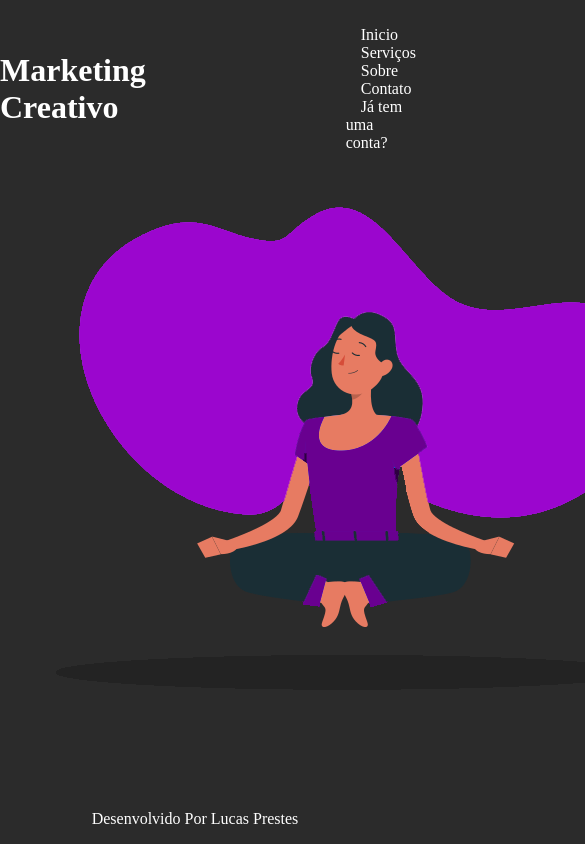
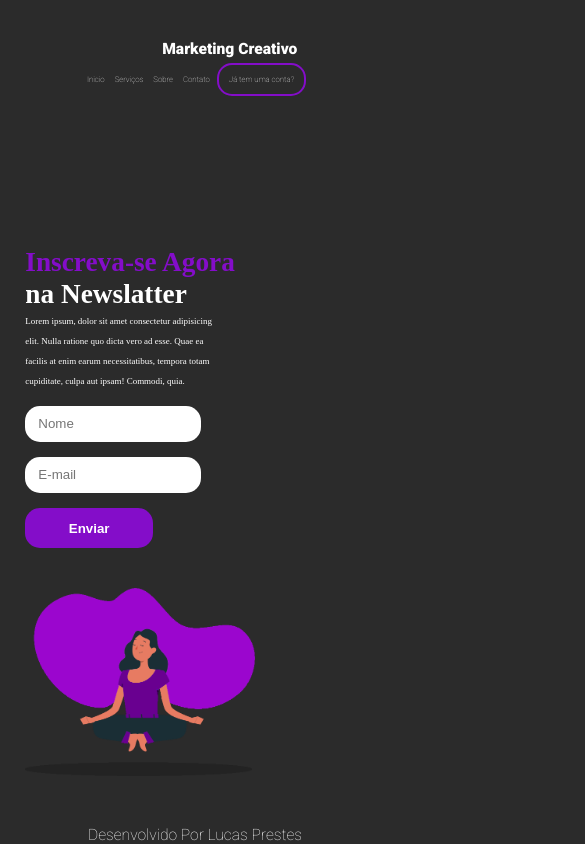
Before and after one commit to LucasP0/Lading-page, a plain HTML site: page index.html in a window 390 px wide. Shown: the top 844 px of the page, 585 px wide, since content can reach past the window. Drawn offline with Linux system fonts and the light colour scheme.

Commit message:
Autalização da lading-page-2 ^^

```diff
--- a/index.html
+++ b/index.html
@@ -6,28 +6,39 @@
     <meta name="viewport" content="width=device-width, initial-scale=1.0">
     <title>Lading-page-2</title>
     <link rel="stylesheet" href="style.css">
+    <link rel="stylesheet" href="media.css">
 </head>
 <body>
     <header>
-        <nav><h1>Marketing Creativo</h1>
-        <section id="links">
-            <a href="">Inicio</a>
-            <a href="">Serviços</a>
-            <a href="">Sobre</a>
-            <a href="">Contato</a>
-            <a href="">Já tem uma conta?</a>
-        </section>
-        </nav>
+        <h1>Marketing Creativo</h1>
+            <nav>
+                <a href="">Inicio</a>
+                <a href="">Serviços</a>
+                <a href="">Sobre</a>
+                <a href="">Contato</a>
+                <a href="" id="inscreva-se">Já tem uma conta?</a>
+            </nav>
+
+
 
     </header>
 
     <main>
-        <section id="texto"> <h2>Inscreva-se Agora na Newslatter</h2> <p id="ptexto">Lorem ipsum, dolor sit amet consectetur adipisicing elit. Nulla ratione quo dicta vero ad esse. Quae ea facilis at enim earum necessitatibus, tempora totam cupiditate, culpa aut ipsam! Commodi, quia.</p>
+        <section id="texto"> <h2 id="roxo">Inscreva-se Agora</h2>
+            <h2 >na Newslatter</h2> <p id="ptexto">Lorem ipsum, dolor sit amet consectetur adipisicing elit. Nulla ratione quo dicta vero ad esse.  Quae ea facilis at enim earum necessitatibus, tempora  totam cupiditate, culpa aut ipsam! Commodi, quia.
+            <form>
+                <input type="text" placeholder="Nome">
+                <input type="email" placeholder="E-mail">
+                <input type="submit" value="Enviar" id="enviar">
+            </form>
+
         </section>
 
 
 
-        <section id="imagem"> <picture> <img src="components/imagens/77d0a7c454e658833800528e748edbe9.png" alt=""></picture></section>
+        <section id="imagem">  <img src="components/imagens/77d0a7c454e658833800528e748edbe9.png" alt=""></</section>
+
+
     </main>
 
     <footer><P>Desenvolvido Por Lucas Prestes</P></footer>
--- /dev/null
+++ b/media.css
@@ -0,0 +1,85 @@
+@charset "UTF-8";
+
+@media screen and (max-width: 1400px) {
+
+    main
+        {
+            margin-top: 10vh;
+            margin-left: 3vh;;
+            flex: 1 0 auto;
+            display: flex;
+            flex-direction: row;
+            justify-content: center;
+            gap: 40px;
+
+        }
+        #texto
+            {}
+        h2
+            {font-size: 5vw;}
+        #ptexto
+            {max-width: 300px;
+            font-size: 1.5vw;}
+        img
+            {width:400px;}
+        footer
+            {font-size: 3vw;}
+
+}
+@media screen and (max-width:1070px) {
+    header
+        {justify-content: center;
+        margin: 40px;}
+
+    h1
+    {margin-left: 5vh;
+    margin-right: 0px;
+    font-size: 3vw;}
+
+    nav a
+    {font-size: 1.5vw;}
+
+    img
+    {width: 300px;}}
+
+    @media screen and (max-width:630px) {
+    header
+        {display: flex;
+        flex-direction: column;
+        align-items: center;}
+
+    h1
+        {margin-left: 10vh;
+        font-size: 4vw;
+        margin-bottom: 10px;}
+    nav a
+        {padding: 3px;
+        font-size: 2vw;
+        margin-top: 300px;}
+
+    main
+        {display: flex;
+        flex-direction: column;}
+
+    h2
+        {font-size: 7vw;}
+
+    #ptexto
+        {max-width: 200px;
+        font-size: 2.3vw;}
+
+    input
+        {width: 150px;
+        height: 10px;}
+
+    #enviar
+        {height: 40px;}
+
+    img
+        {width: 230px;
+        margin: auto;}
+
+    footer
+        {font-size: 4vw;
+        margin-top: 10px;
+    }}
--- a/style.css
+++ b/style.css
@@ -1,8 +1,12 @@
 @charset "UTF-8";
+@import url('https://fonts.googleapis.com/css2?family=Roboto:ital,wght@0,100;0,900;1,900&display=swap');
+
+* {
+    padding: 0px;
+    margin: 0px;
+}
 html, body
-    {height: 100vh;
-    padding: 0px;
-    margin: 0px;}
+    {height: 100%;}
 
 body
     {color: white;
@@ -10,50 +14,96 @@ body
     flex-direction: column;
     background-color: rgba(0, 0, 0, 0.832); }
 
-nav
-    {margin-top: 25px;
+header
+    {margin-top: 3vh;
     display: flex;
     flex-direction: row;
-    justify-content: space-around;
-    align-items: center;}
+    justify-content: space-evenly;
+    align-items: center;
+    }
 h1
-    {font-size: 2em;
+    {
     width: 150px;
     margin-right: 200px;
+    color: white;
+    font: 900 2vw 'Roboto', sans-serif;}
+
+
+
+nav a
+    {font-size: 1vw;
+    padding: 15px;
+    text-decoration: none;
+    color: white;
+    font: 100 1vw 'Roboto', sans-serif;}
+
+a:hover
+    {color: rgb(132, 13, 201);
+    transition: 0.3s all;}
+#inscreva-se
+    {
+    border: 2px solid rgb(132, 13, 201);
+    border-radius: 15px;
+    padding: 10px;
+    }
+#inscreva-se:hover
+    {background-color: rgb(132, 13, 201);
     color: white;}
 
-#links
-    {}
-
-section a
-    {font-size: 1em;
-    padding: 15px;
-    text-decoration: none;
-    color: white;}
+/* inicio do main */
 
 main
-    {margin-top: 55px;
+    {margin-top: 10vh;
     flex: 1 0 auto;
     display: flex;
     flex-direction: row;
     justify-content: center;
-    gap: 90px}
+    gap: 90px;
+    }
 
 #texto
-    {width: 400px;
-    font-size: 2em;}
+    {max-width: 500px;
+    font-size: 1.5vw;}
 
 h2
     {margin-bottom: 1px;}
 
 #ptexto
-    {font-size: 15px;}
+    {font-size: 0.6vw;
+    line-height: 20px;}
+img
+    {width: 620px;}
 
-#imagem
-    {}
+#roxo
+    {color:rgb(132, 13, 201) ;}
+
+form
+    {display: flex;
+    flex-direction: column;
+    width: 70%;}
+#enviar
+     {
+    height: 50px;
+    width: 50%;
+    background-color: rgb(132, 13, 201);
+    color: white;
+    font-weight: bold;}
+
+#enviar:hover
+    {cursor: pointer;}
+
+input
+    {margin-top: 15px;
+    height: 20px;
+    padding: 13px;
+    border-radius: 15px;
+    border: none;}
+
+
+
 
 
 footer
     {flex-shrink: 0px;
-    font-size: 1em;
+    font: 100 1.2vw 'Roboto', sans-serif;
     text-align: center;}
```
